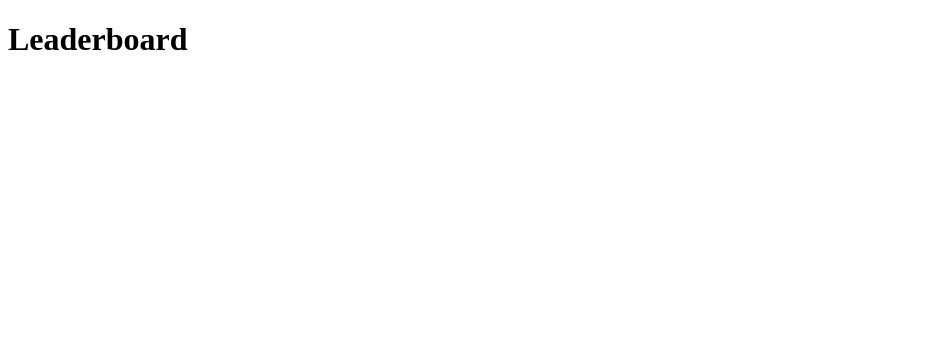
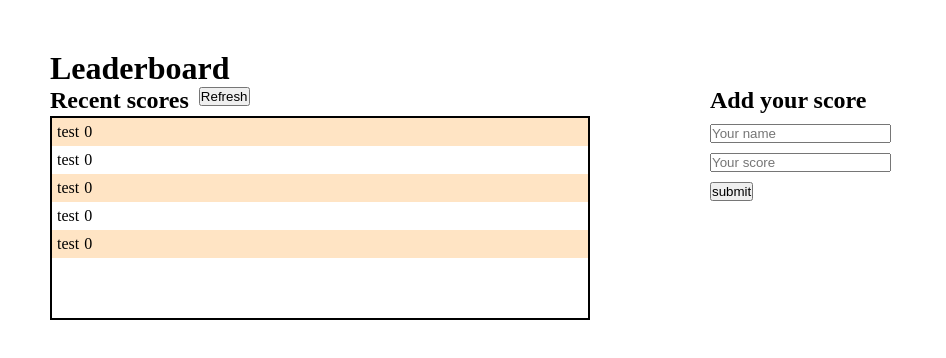
Before and after one commit to lucabenaventew/leaderboard, a website built with webpack: page src/index.html in a window 1280 px wide. Shown: the whole page, without its empty margins (0-946 px from the left). Built offline with nearby package versions, Linux system fonts and the light colour scheme.

Commit message:
Update src files

```diff
--- a/src/index.html
+++ b/src/index.html
@@ -1,11 +1,62 @@
 <!DOCTYPE html>
 <html lang="en">
+
 <head>
     <meta charset="UTF-8">
     <meta name="viewport" content="width=device-width, initial-scale=1.0">
     <title>Leaderboard</title>
 </head>
+
 <body>
-    <h1>Leaderboard</h1>
+    <main>
+        <div class="logo-wrapper">
+            <h1 class="logo">Leaderboard</h1>
+        </div>
+        <div class="scoreboard-wrapper">
+            <div class="scoreboard-title">
+                <h2>Recent scores</h2>
+                <button type="button" class="button">Refresh</button>
+            </div>
+            <ul class="scoreboard">
+                <li>
+                    <p class="name">test</p>
+                    <p class="score">0</p>
+                </li>
+                <li>
+                    <p class="name">test</p>
+                    <p class="score">0</p>
+                </li>
+                <li>
+                    <p class="name">test</p>
+                    <p class="score">0</p>
+                </li>
+                <li>
+                    <p class="name">test</p>
+                    <p class="score">0</p>
+                </li>
+                <li>
+                    <p class="name">test</p>
+                    <p class="score">0</p>
+                </li>
+            </ul>
+        </div>
+        <div class="addscore-wrapper">
+            <h2>Add your score</h2>
+            <form action="#">
+                <ul class="addscore-list">
+                    <li>
+                        <input type="text" placeholder="Your name">
+                    </li>
+                    <li>
+                        <input type="text" placeholder="Your score">
+                    </li>
+                    <li>
+                        <button type="submit">submit</button>
+                    </li>
+                </ul>
+            </form>
+        </div>
+    </main>
 </body>
+
 </html>
--- a/src/index.js
+++ b/src/index.js
@@ -0,0 +1 @@
+import './style.css';
--- /dev/null
+++ b/src/style.css
@@ -0,0 +1,57 @@
+* {
+  margin: 0;
+  padding: 0;
+}
+
+main {
+  width: 100vw;
+  max-width: 1200px;
+  margin: 0 auto;
+  padding: 50px;
+}
+
+.addscore-wrapper {
+  float: right;
+  width: 45%;
+}
+
+.addscore-list {
+  list-style: none;
+}
+
+.addscore-list li {
+  margin: 10px 0;
+}
+
+.scoreboard-wrapper {
+  float: left;
+  width: 45%;
+}
+
+.scoreboard {
+  border: 2px solid #000;
+  list-style: none;
+  min-height: 200px;
+}
+
+.scoreboard li {
+  padding: 5px;
+}
+
+.scoreboard li:nth-child(odd) {
+  background-color: bisque;
+}
+
+.scoreboard-title {
+  margin-bottom: 10px;
+}
+
+.scoreboard-title h2 {
+  margin-right: 10px;
+  float: left;
+}
+
+.name {
+  margin-right: 5px;
+  float: left;
+}
```
